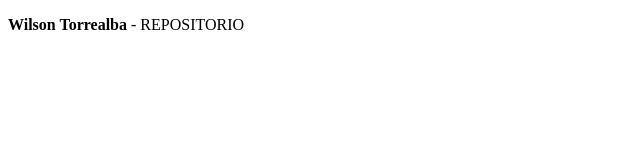
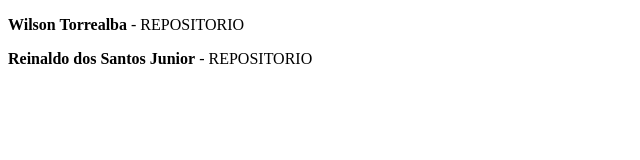
Before and after one commit to WilsonTorrealba/listadealunos, a plain HTML site: page index.html in a window 1280 px wide. Shown: the whole page, without its empty margins (0-640 px from the left). Drawn offline with Linux system fonts and the light colour scheme.

Commit message:
Adicionado nome

```diff
--- a/index.html
+++ b/index.html
@@ -7,6 +7,9 @@
     <title>Lista de alunos</title>
 </head>
 <body>
+
     <p><b>Wilson Torrealba</b> - REPOSITORIO</p>
+    <p><b>Reinaldo dos Santos Junior</b> - REPOSITORIO</p>
+
 </body>
 </html>
```
